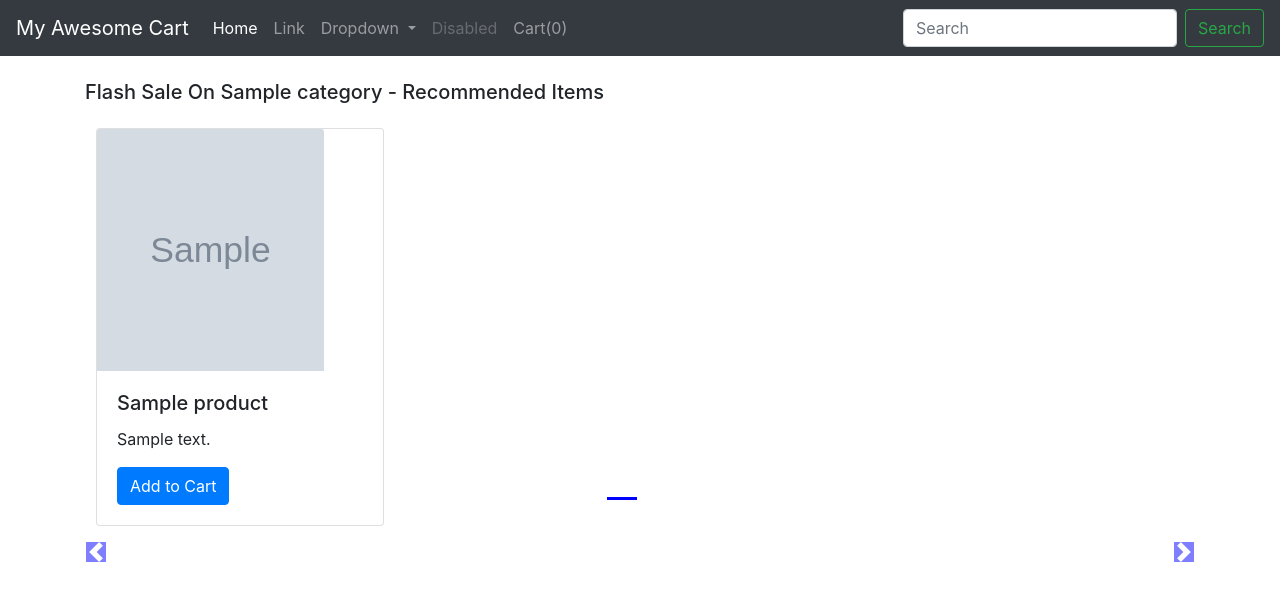
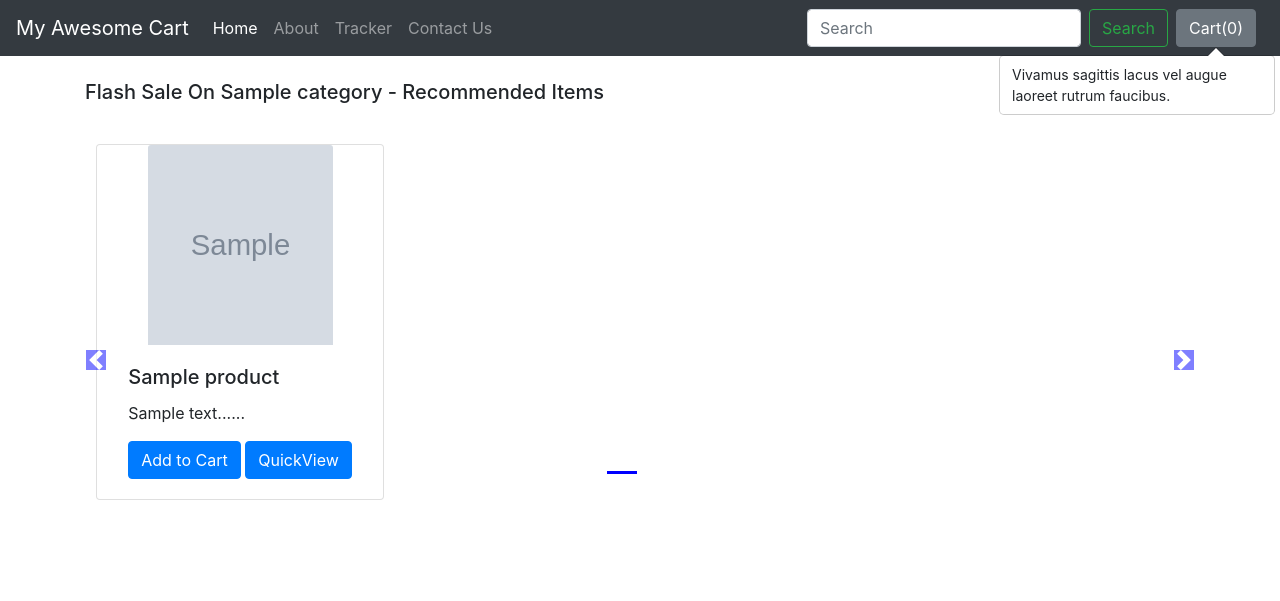
Before and after one commit to developer319/django-ecommerce, a Django app: template shop/templates/shop/index.html in a window 1280 px wide. Shown: the top 601 px of the page. Run offline with Django 3.2, Linux system fonts and the light colour scheme; the template is opened without the code that fills it: most values are stand-ins (such as "Sample title", 1, 10 or a date in 2020); grey boxes marked "Sample" are stand-in pictures; some libraries are stand-ins or nearby versions.

Commit message:
This is second commit

```diff
--- a/shop/admin.py
+++ b/shop/admin.py
@@ -1,7 +1,9 @@
 from django.contrib import admin
-from .models import Product
+from .models import Product,Contact
 # Register your models here.
 class ProductAdmin(admin.ModelAdmin):
     list_display=("product_name","desc","pub_date")
 
 admin.site.register(Product,ProductAdmin)
+
+admin.site.register(Contact)
--- a/shop/templates/shop/basic.html
+++ b/shop/templates/shop/basic.html
@@ -27,30 +27,25 @@
         <a class="nav-link" href="#">Home <span class="sr-only">(current)</span></a>
       </li>
       <li class="nav-item">
-        <a class="nav-link" href="#">Link</a>
+        <a class="nav-link" href="/shop/about">About</a>
       </li>
-      <li class="nav-item dropdown">
-        <a class="nav-link dropdown-toggle" href="#" id="navbarDropdown" role="button" data-toggle="dropdown" aria-haspopup="true" aria-expanded="false">
-          Dropdown
-        </a>
-        <div class="dropdown-menu" aria-labelledby="navbarDropdown">
-          <a class="dropdown-item" href="#">Action</a>
-          <a class="dropdown-item" href="#">Another action</a>
-          <div class="dropdown-divider"></div>
-          <a class="dropdown-item" href="#">Something else here</a>
-        </div>
+
+      <li class="nav-item">
+        <a class="nav-link" href="/shop/tracker" tabindex="-1" aria-disabled="true">Tracker</a>
       </li>
       <li class="nav-item">
-        <a class="nav-link disabled" href="#" tabindex="-1" aria-disabled="true">Disabled</a>
-      </li>
-      <li class="nav-item">
-        <a href="#" class="nav-link">Cart(<span id="cart">0</span>)</a>
+        <a class="nav-link" href="/shop/contact" tabindex="-1" aria-disabled="true">Contact Us</a>
       </li>
     </ul>
     <form class="form-inline my-2 my-lg-0">
       <input class="form-control mr-sm-2" type="search" placeholder="Search" aria-label="Search">
       <button class="btn btn-outline-success my-2 my-sm-0" type="submit">Search</button>
     </form>
+
+    <button type="button" id="popcart" class="btn btn-secondary mx-2" data-container="body" data-toggle="popover" data-placement="bottom" data-html="true" data-content="Vivamus
+sagittis lacus vel augue laoreet rutrum faucibus.">
+Cart(<span id="cart">0</span>)
+</button>
   </div>
 </nav>
 
--- /dev/null
+++ b/shop/templates/shop/checkout.html
@@ -0,0 +1,3 @@
+{% extends 'shop/basic.html' %}
+{% block title %} Product - My Awesome Cart {% endblock %}
+{% block body %}This is  our checkout page {% enndblock %}
--- a/shop/templates/shop/index.html
+++ b/shop/templates/shop/index.html
@@ -1,43 +1,42 @@
 {% extends 'shop/basic.html' %}
 {% block css %}
 <style>
-
-
-          .col-md-3
-          {
+  .col-md-3 {
     display: inline-block;
-          margin-left:-4px;
+    margin-left: -4px;
   }
 
   .carousel-indicators .active {
     background-color: blue;
   }
 
-          .col-md-3 img{
+  .col-md-3 img {
 
-          max-width: 227px;
-          height: 242px;
+    max-width: 185px;
+    height: 200px;
   }
 
-          body .carousel-indicator li{
+  body .carousel-indicator li {
     background-color: blue;
   }
 
-          body .carousel-indicators{
+  body .carousel-indicators {
     bottom: 0;
   }
 
   body .carousel-control-prev-icon,
-          body .carousel-control-next-icon{
+  body .carousel-control-next-icon {
     background-color: blue;
   }
 
   .carousel-control-prev,
-          .carousel-control-next{
+  .carousel-control-next {
     top: auto;
     bottom: auto;
+    padding-top: 222px;
   }
-           body .no-padding{
+
+  body .no-padding {
     padding-left: 0;
     padding-right: 0;
   }
@@ -51,12 +50,13 @@ bottom: auto;
   <!--Slideshow starts here -->
   {% for product, range, nSlides in allProds %}
   <h5 class="my-4">Flash Sale On {{product.0.category}} - Recommended Items</h5>
-<div id="demo{{forloop.counter}}" class="carousel slide my-3" data-ride="carousel">
+  <div class="row">
+    <div id="demo{{forloop.counter}}" class="col carousel slide my-3" data-ride="carousel">
       <ul class="carousel-indicators">
         <li data-target="#demo{{forloop.counter}}" data-slide-to="0" class="active"></li>
 
         {% for i in range %}
-      <li data-target="#demo{{forloop.parentloop.counter}}" data-slide-to="{{i}}" ></li>
+        <li data-target="#demo{{forloop.parentloop.counter}}" data-slide-to="{{i}}"></li>
         {% endfor %}
       </ul>
 
@@ -69,17 +69,24 @@ bottom: auto;
 
           {% for i in product %}
           <div class="col-xs-3 col-sm-3 col-md-3">
-          <div class="card" style="width: 18rem;">
+            <div class="card align-items-center" style="width: 18rem;">
               <img src='/media/{{i.image}}' class="card-img-top" alt="...">
               <div class="card-body">
                 <h5 class="card-title">{{i.product_name}}</h5>
-              <p class="card-text">{{i.desc}}</p>
+                <p class="card-text">{{i.desc|slice:"0:53"}}.....</p>
+                <span id="divpr{{i.id}}" class="divpr">
                   <button id="pr{{i.id}}" class="btn btn-primary cart">Add to Cart</button>
+                </span>
+                <a href="/shop/product/{{i.id}}"><button id="qv{{i.id}}"
+                    class="btn btn-primary cart">QuickView</button></a>
+
+
               </div>
             </div>
           </div>
           {% if forloop.counter|divisibleby:4 and forloop.counter > 0 and not forloop.last %}
-      </div><div class="carousel-item">
+        </div>
+        <div class="carousel-item">
           {% endif %}
 
           {% endfor %}
@@ -96,30 +103,67 @@ bottom: auto;
     <a class="carousel-control-next" href="#demo{{forloop.counter}}" data-slide="next">
       <span class="carousel-control-next-icon"></span>
     </a>
+  </div>
   {% endfor %}
 </div>
 {% endblock %}
 {% block js %}
 <script>
-   if(localStorage.getItem('cart') == null){
-     var cart={};
+  //Find out the cart items from local storage
+  if (localStorage.getItem('cart') == null) {
+    var cart = {};
   }
-   else{
-     cart=JSON.parse(localStorage.getItem('cart'));
+  else {
+    cart = JSON.parse(localStorage.getItem('cart'));
+    document.getElementById('cart').innerHTML = Object.keys(cart).length;
   }
 
-   $('.cart').click(function(){
+
+  //if add to cart button is clicked add/increament the item
+  $('.cart').click(function () {
     console.log('Clicked');
-     var idstr=this.id.toString();
-     if(cart[idstr]!=undefined){
-       cart[idstr]=cart[idstr]+1;
+    var idstr = this.id.toString();
+    if (cart[idstr] != undefined) {
+      cart[idstr] = cart[idstr] + 1;
     }
-     else{
-       cart[idstr]=1;
+    else {
+      cart[idstr] = 1;
     }
-     console.log(cart)
-     localStorage.setItem('cart',JSON.stringify(cart));
-     document.getElementById('cart').innerHTML=Object.keys(cart).length;
+    console.log(cart);
+    updateCart(cart);
+    localStorage.setItem('cart', JSON.stringify(cart));
+    document.getElementById('cart').innerHTML = Object.keys(cart).length;
+  });
+  //Add pp over to Cart
+  $('#popcart').popover('show')
+  document.getElementById("popcart").setAttribute('data-content', '<h5>Cart for you items</h5>');
+
+  function updateCart(cart) {
+    for (var item in cart) {
+      document.getElementById('div'+item).innerHTML =
+       "<button id='minus"+item+"' class='btn btn-primary minus'>-</button><span id='val"+item+"''>" +
+        cart[item]+"</span><button id='plus"+item+"' class='btn btn-primary plus'>+</button>";
+    }
+  }
+
+  $('.divpr').on("click","button.minus",function(){
+    console.log("minus clicked");
+    a=this.id.slice(7, );
+    cart['pr'+a]=cart['pr'+a]-1;
+    cart['pr'+a]=Math.max(0,cart['pr'+a]);
+    document.getElementById('valpr'+a).innerHTML=cart['pr'+a];
+    updateCart(cart);
+    console.log(a);
+  });
+
+
+  $('.divpr').on("click","button.plus",function(){
+    console.log("plus clicked");
+    a=this.id.slice(6, );
+    cart['pr'+a]=cart['pr'+a]+1;
+    document.getElementById('valpr'+a).innerHTML=cart['pr'+a];
+    updateCart(cart);
+    console.log(a);
   });
 </script>
 
--- /dev/null
+++ b/shop/templates/shop/search.html
@@ -0,0 +1,3 @@
+{% extends 'shop/basic.html' %}
+{% block title %} Product - My Awesome Cart {% endblock %}
+{% block body %}This is  our Search page {% enndblock %}
--- /dev/null
+++ b/shop/templates/shop/tracker.html
@@ -0,0 +1,3 @@
+{% extends 'shop/basic.html' %}
+{% block title %} Product - My Awesome Cart {% endblock %}
+{% block body %}This is  our Tracker page {% enndblock %}
--- a/shop/urls.py
+++ b/shop/urls.py
@@ -8,7 +8,7 @@ urlpatterns = [
     path("contact/",views.contact,name="contactUs"),
     path("tracker/",views.tracker,name="TrackingStatus"),
     path("search/",views.search,name="Search"),
-    path("productView/",views.productView,name="product"),
+    path("product/<int:myid>",views.productView,name="product"),
     path("checkout/",views.checkOut,name="Checkout"),
 
 
```
Also changed, not shown: shop/models.py (+13 -0 lines), shop/templates/shop/contact.html (added, +31 -0 lines), shop/templates/shop/prod_view.html (added, +55 -0 lines), shop/views.py (+14 -4 lines), db.sqlite3, shop/migrations/0004_contact.py (added). Lines whose indentation alone changed are shown as unchanged.
